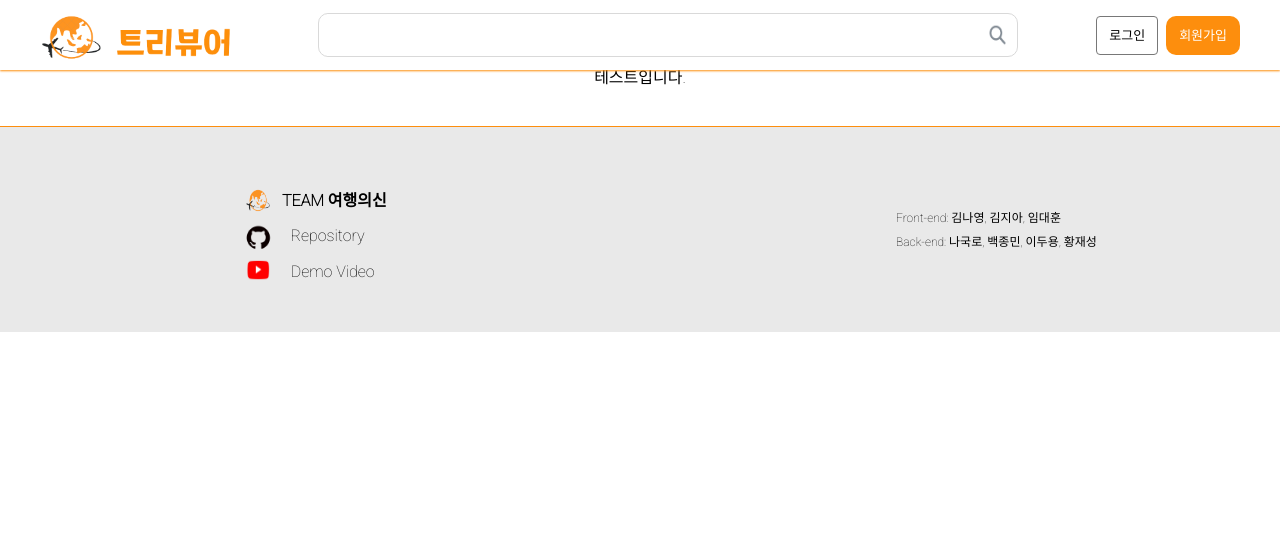
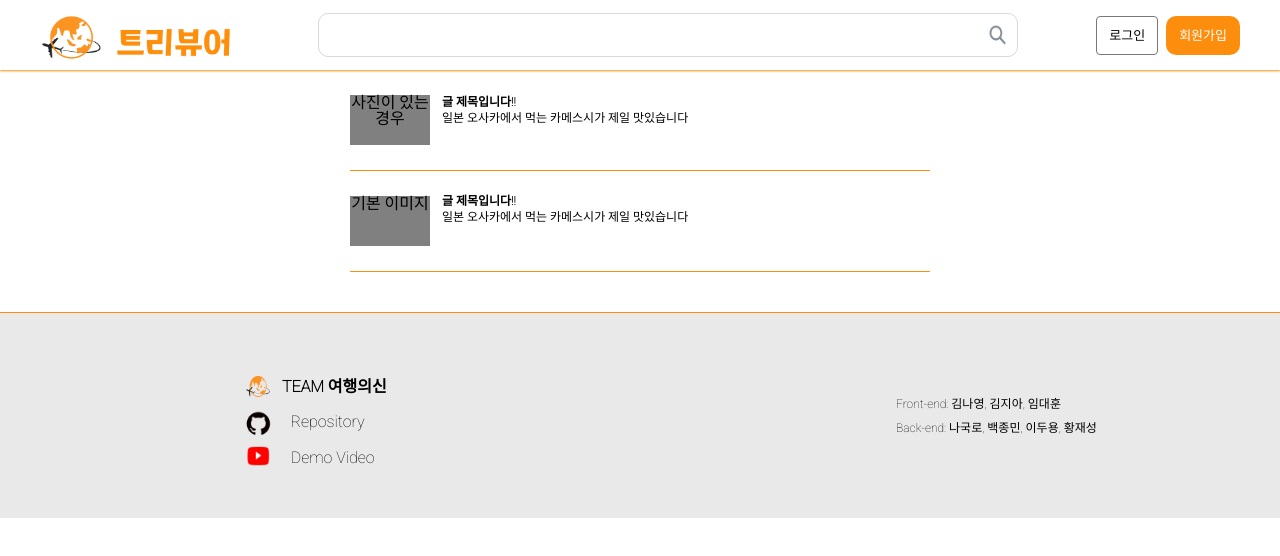
Before and after one commit to codestates-seb/seb42_main_028, a React (Create React App) app in the folder client/: page /mywrite in a window 1280 px wide. Shown: the top 556 px of the page. Built offline with nearby package versions, Linux system fonts and the light colour scheme.

Commit message:
구글 로그인 구현

```diff
--- a/client/src/pages/Mypage/Membership.jsx
+++ b/client/src/pages/Mypage/Membership.jsx
@@ -29,7 +29,6 @@ const Button = styled.button`
 //모달창
 const Contents = styled.div`
 	margin: 50px 30px;
-
 	h1 {
 		font-size: 30px;
 		font-weight: 600;
@@ -57,10 +56,8 @@ const Button1 = styled.button`
 	border-radius: 10px;
 	color: black;
 	border: 1px solid black;
-
 	font-weight: 800;
 	cursor: pointer;
-
 	&:hover {
 		background-color: #898989;
 	}
@@ -73,10 +70,8 @@ const Button2 = styled.button`
 	background-color: blue;
 	border-radius: 10px;
 	color: white;
-
 	font-weight: 800;
 	cursor: pointer;
-
 	&:hover {
 		background-color: #898989;
 	}
@@ -98,7 +93,6 @@ function Membership() {
 		<>
 			{/* <Modal> */}
 			{/* <CloseButton onClick={onClickButton}></CloseButton>
-
 			{/* <h1>계정을 삭제 하시겠습니까?</h1>
 			<Button>
 				<Button1 onClick={() => navigate(-1)}>취소</Button1>
--- a/client/src/pages/Mypage/Modal.jsx
+++ b/client/src/pages/Mypage/Modal.jsx
@@ -38,7 +38,6 @@ const CloseButton = styled.div`
 //모달창
 const Contents = styled.div`
 	margin: 50px 30px;
-
 	h1 {
 		font-size: 30px;
 		font-weight: 600;
@@ -61,10 +60,8 @@ const Button1 = styled.button`
 	border-radius: 10px;
 	color: black;
 	border: 1px solid black;
-
 	font-weight: 800;
 	cursor: pointer;
-
 	&:hover {
 		background-color: #898989;
 	}
@@ -77,10 +74,8 @@ const Button2 = styled.button`
 	background-color: blue;
 	border-radius: 10px;
 	color: white;
-
 	font-weight: 800;
 	cursor: pointer;
-
 	&:hover {
 		background-color: #898989;
 	}
--- a/client/src/pages/Mypage/Modaldelect.jsx
+++ b/client/src/pages/Mypage/Modaldelect.jsx
@@ -38,7 +38,6 @@ const CloseButton = styled.div`
 //모달창
 const Contents = styled.div`
 	margin: 50px 30px;
-
 	h1 {
 		font-size: 30px;
 		font-weight: 600;
@@ -61,10 +60,8 @@ const Button1 = styled.button`
 	border-radius: 10px;
 	color: black;
 	border: 1px solid black;
-
 	font-weight: 800;
 	cursor: pointer;
-
 	&:hover {
 		background-color: #898989;
 	}
@@ -77,10 +74,8 @@ const Button2 = styled.button`
 	background-color: blue;
 	border-radius: 10px;
 	color: white;
-
 	font-weight: 800;
 	cursor: pointer;
-
 	&:hover {
 		background-color: #898989;
 	}
--- a/client/src/pages/Mywirte.jsx
+++ b/client/src/pages/Mywirte.jsx
@@ -1,7 +1,109 @@
 import React from 'react';
+import styled from 'styled-components';
+
+const Container = styled.div`
+	display: flex;
+	flex-direction: column;
+	justify-content: center;
+	align-items: center;
+`;
+
+const Fitst = styled.div`
+	display: flex;
+	justify-content: center;
+	align-items: center;
+	border-bottom: 1px solid #fd8e0d;
+`;
+
+const Second = styled.div`
+	display: flex;
+	justify-content: center;
+	align-items: center;
+	border-bottom: 1px solid #fd8e0d;
+`;
+
+const Imgon = styled.div`
+	display: flex;
+`;
+const Imgon2 = styled.div`
+	width: 80px;
+	height: 50px;
+	text-align: center;
+	background-color: gray;
+`;
+
+const Imgoff = styled.div`
+	display: flex;
+`;
+const Imgon3 = styled.div`
+	width: 80px;
+	height: 50px;
+	text-align: center;
+	background-color: gray;
+`;
+const TitleContainer = styled.div`
+	width: 500px;
+	height: 100px;
+	display: flex;
+	flex-direction: column;
+	justify-content: center;
+	padding-top: 24px;
+	font-size: 12px;
+	padding-left: 12px;
+`;
+
+const TitleContainer2 = styled.div`
+	width: 500px;
+	height: 100px;
+	display: flex;
+	flex-direction: column;
+	padding-top: 24px;
+	font-size: 12px;
+	padding-left: 12px;
+`;
+
+const Title = styled.div`
+	font-weight: bold;
+`;
+
+const Content = styled.div`
+	height: 60px;
+	padding-top: 4px;
+`;
+
+const Title2 = styled.div`
+	font-weight: bold;
+`;
+
+const Content2 = styled.div`
+	padding-top: 4px;
+`;
 
 const Mywrite = () => {
-	return <div> 테스트입니다.</div>;
+	return (
+		<>
+			<Container>
+				<Fitst>
+					<Imgon>
+						<Imgon2>사진이 있는 경우</Imgon2>
+					</Imgon>
+					<TitleContainer>
+						<Title>글 제목입니다!!</Title>
+						<Content>일본 오사카에서 먹는 카메스시가 제일 맛있습니다</Content>
+					</TitleContainer>
+				</Fitst>
+				<Second>
+					<Imgoff>
+						<Imgon3>기본 이미지</Imgon3>
+					</Imgoff>
+					<TitleContainer2>
+						<Title2>글 제목입니다!!</Title2>
+						<Content2>일본 오사카에서 먹는 카메스시가 제일 맛있습니다</Content2>
+					</TitleContainer2>
+				</Second>
+			</Container>
+		</>
+	);
 };
 
 export default Mywrite;
```
